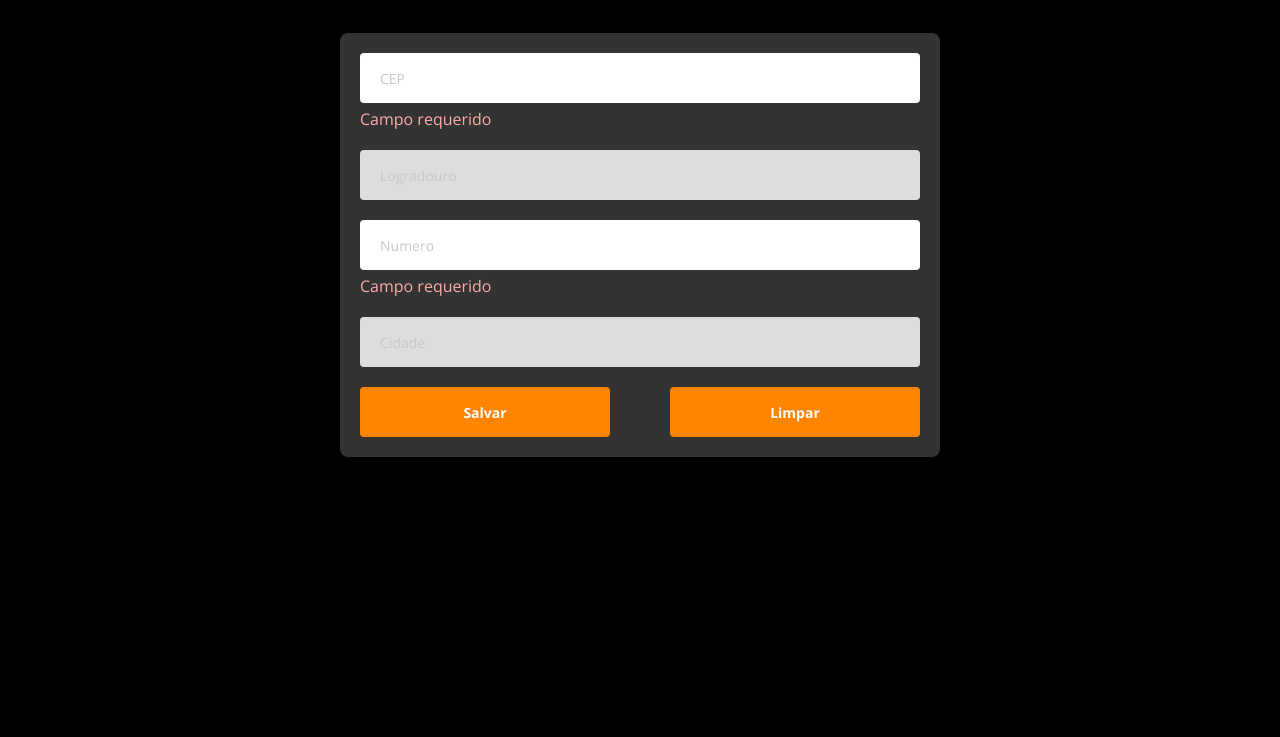
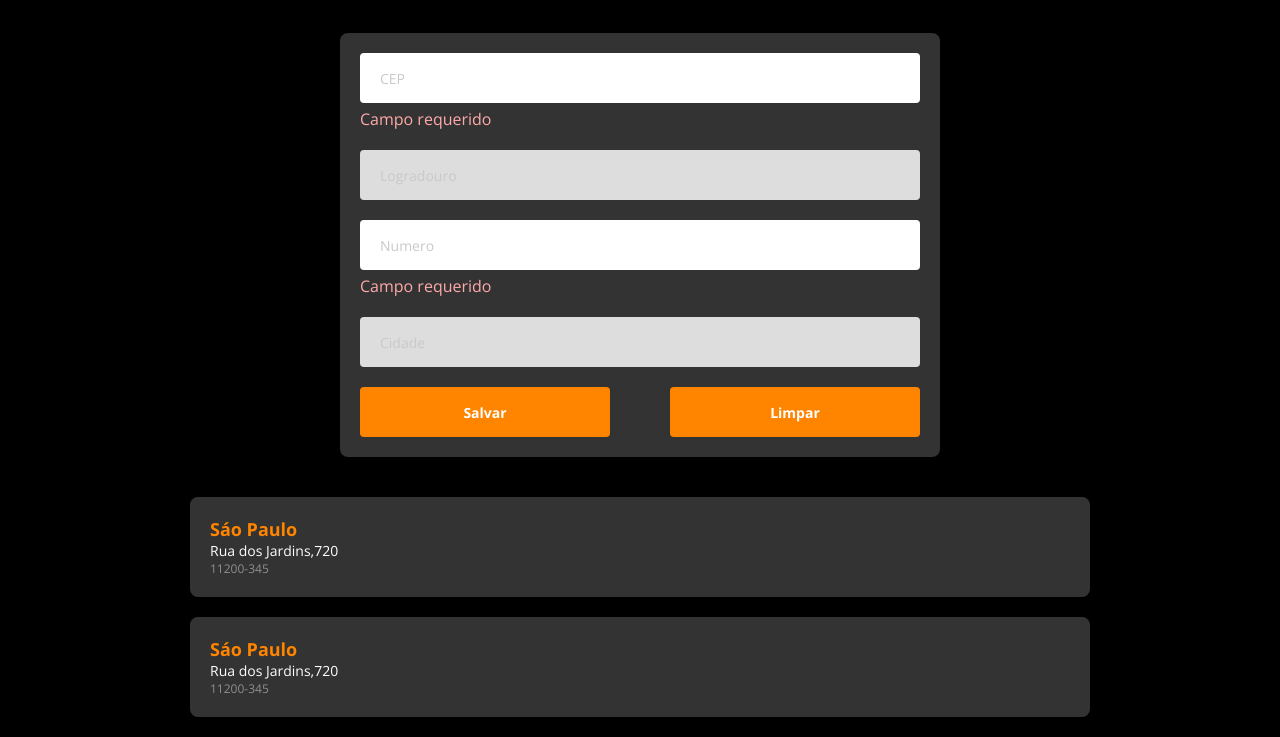
Before and after one commit to maririb749/projeto-via-cep, a plain HTML site: page index.html in a window 1280 px wide. Shown: the part 87-824 px from the top of the page. Before the commit the page ends 800 px from the top, so only its background shows below. Drawn offline with nearby package versions, Linux system fonts and the light colour scheme.

Commit message:
Estilizando card de listagem

```diff
--- a/css/styles.css
+++ b/css/styles.css
@@ -104,3 +104,39 @@ body {
 .btn-righ {
     margin-left: 10px;
 }
+
+.list-container {
+    width: 100%;
+    padding: 0 20px;
+    margin: 0 auto;
+    display: flex;
+    flex-direction: column;
+    align-items: center;
+}
+
+.card-list-item {
+    background-color: #333;
+    color: #fff;
+    margin-bottom: 20px;
+    width: 100%;
+    max-width: 900px;
+    border-radius: 8px;
+    padding: 20px;
+}
+
+.card-list-item h3 {
+    color: #ff8400;
+    font-size: 18px;
+}
+
+.address-line {
+    color: #fff;
+    font-size: 14px;
+    font-weight: 400;
+}
+
+.address-cep {
+    color: #8f8f8f;
+    font-size: 12px;
+    font-weight: 400;
+}
--- a/index.html
+++ b/index.html
@@ -50,21 +50,16 @@
                 </form>
             </div>
         </section>
-        <section id="list-section">
-            <div>
+        <section id="list-section" class="list-container">
+            <div class="card-list-item">
                 <h3>Sáo Paulo</h3>
-                <p>Rua dos Jardins,720</p>
-                <p>11200-345</p>
+                <p class="address-line">Rua dos Jardins,720</p>
+                <p class="address-cep">11200-345</p>
             </div>
-            <div>
+            <div class="card-list-item">
                 <h3>Sáo Paulo</h3>
-                <p>Rua dos Jardins,720</p>
-                <p>11200-345</p>
-            </div>
-            <div>
-                <h3>Sáo Paulo</h3>
-                <p>Rua dos Jardins,720</p>
-                <p>11200-345</p>
+                <p class="address-line">Rua dos Jardins,720</p>
+                <p class="address-cep">11200-345</p>
             </div>
         </section>
     </main>
```
